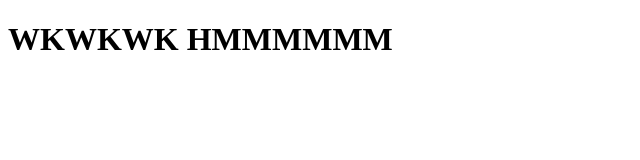
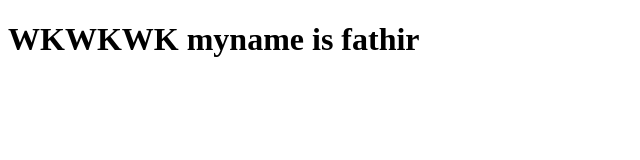
Before and after one commit to XTFathir/XTFathir.github.io, a plain HTML site: page index.html in a window 1280 px wide. Shown: the whole page, without its empty margins (0-640 px from the left). Drawn offline with Linux system fonts and the light colour scheme.

Commit message:
update index.html

```diff
--- a/index.html
+++ b/index.html
@@ -1,4 +1,4 @@
 <!doctype html>
 <html>
-<h1>WKWKWK HMMMMMM</h1>
+<h1>WKWKWK myname is fathir</h1>
 </html>
```
